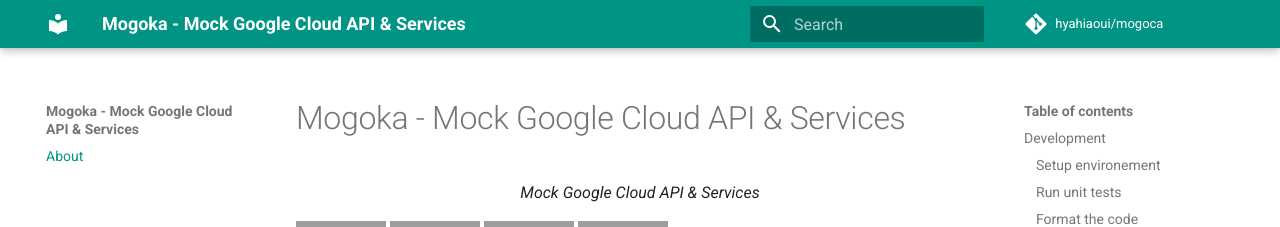
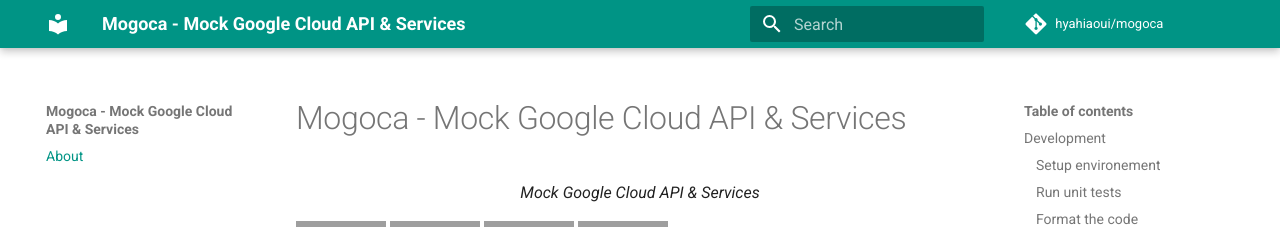
Before and after one commit to hyahiaoui/mogoca, an MkDocs documentation site: the page built from docs/index.md, in a window 1280 px wide and 1310 px high. Shown: the top 227 px of the window. Built offline with MkDocs 1.6.1 and Material for MkDocs 9.7.7, drawn with Linux system fonts in a browser that asks for light colours; comment, search, counter and statistics services are not loaded; grey boxes are pictures that could not be loaded.

Commit message:
fix: Correct project name spelling

```diff
--- a/README.md
+++ b/README.md
@@ -1,4 +1,4 @@
-# Mogoka - Mock Google Cloud API & Services
+# Mogoca - Mock Google Cloud API & Services
 
 <p align="center">
     <em>Mock Google Cloud API & Services</em>
--- a/mkdocs.yml
+++ b/mkdocs.yml
@@ -1,4 +1,4 @@
-site_name: Mogoka - Mock Google Cloud API & Services
+site_name: Mogoca - Mock Google Cloud API & Services
 site_description: Mock Google Cloud API & Services
 
 theme:
```
